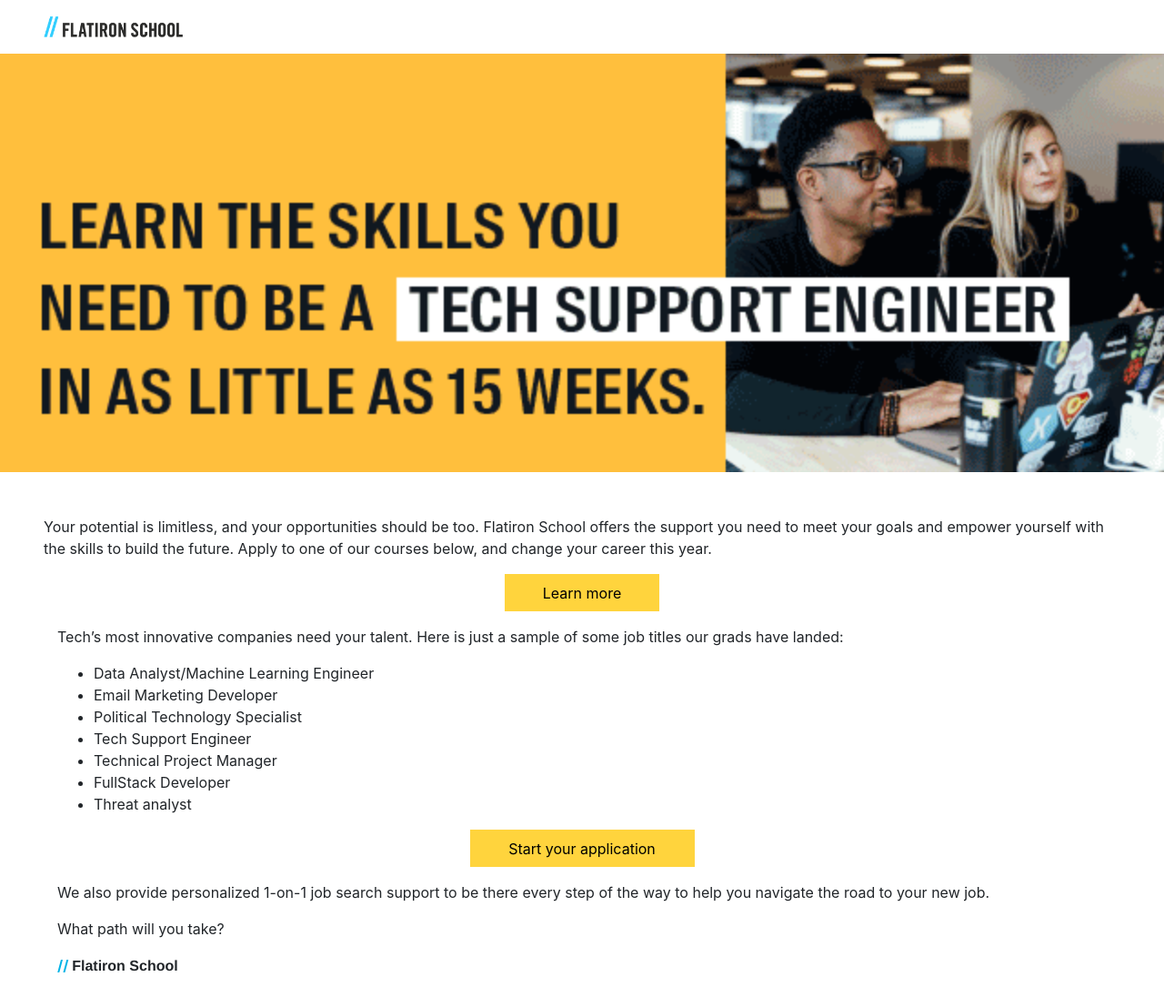
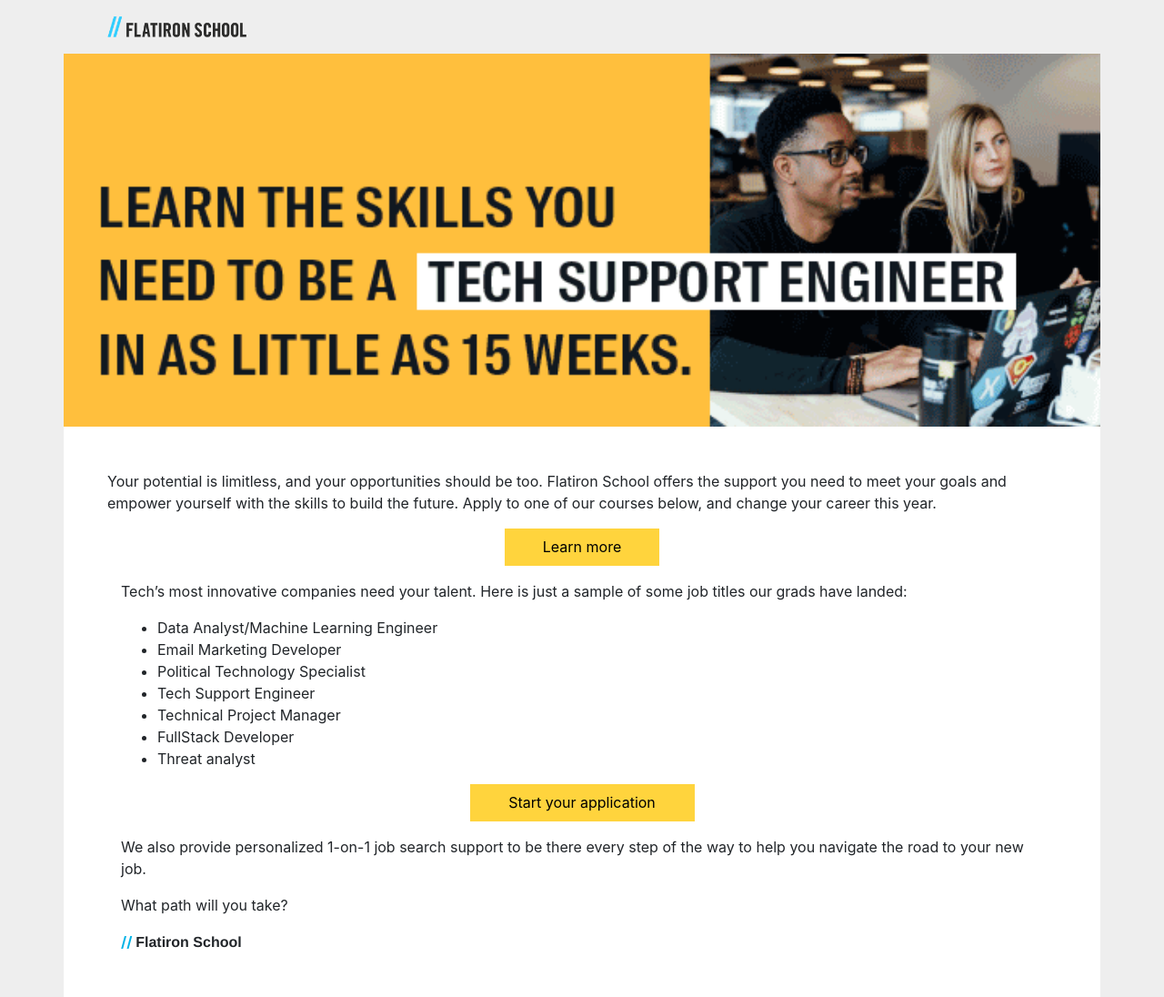
Before and after one commit to git-account2020/school-promotion, a plain HTML site: page index.html in a window 1280 px wide. Shown: the whole page at 91% size. Before the commit the page ends 1074 px from the top, so only its background shows below. Drawn offline with nearby package versions, Linux system fonts and the light colour scheme.

Commit message:
header: fixed spacing and color

```diff
--- a/index.html
+++ b/index.html
@@ -11,18 +11,18 @@
     <title>Hello, world!</title>
   </head>
   <body>
-    <section>
-    <div class="container-fluid pt-3">
+    <section> <!-- Header -->
+    <div class="container header-container pt-3">
         <div class="row header-row">
           <div class="col-12 pl-5 pb-3">
             <a href="flatironschool.com"> <img  class="header-img " src="/images/header/Flatiron_Primary_ Logo_Blue.png" alt="company logo"></a>
           </div>
         </div>
         </div> <!-- End of container -->
-    </section> <!-- Header -->
+    </section>
 
     <section> <!-- Hero Image-->
-      <div class="container-fluid ">
+      <div class="container ">
         <div class="row">
           <div class="col p-0">
             <img src="/images/hero/school-hero.gif" class="w-100" alt="">
@@ -32,7 +32,7 @@
     </section>
 
     <section> <!-- Learn -->
-      <div class="container-fluid mt-5 pl-5 pr-5">
+      <div class="container pt-5 pl-5 pr-5">
         <div class="row">
           <div class="col-12 ">
             <p>
@@ -72,7 +72,7 @@
               <p>
                 What path will you take?
               </p>
-              <div>
+              <div class="pb-5">
                <span class="learn-span-slash"> // </span> <span class="learn-span-text"> Flatiron School </span>
               </div>
           </div>
--- a/styles/header.css
+++ b/styles/header.css
@@ -14,6 +14,10 @@
 
 
 */
+
+.header-container{
+  background-color: #EEEEEE !important;
+}
 .header-row{
   height:43px;
 }
--- a/styles/styles.css
+++ b/styles/styles.css
@@ -5,3 +5,11 @@
 body{
   font-family: Helvetica;
 }
+
+body{
+  background-color: #EEEEEE !important;
+}
+
+.container{
+  background-color: #ffffff;
+}
```
